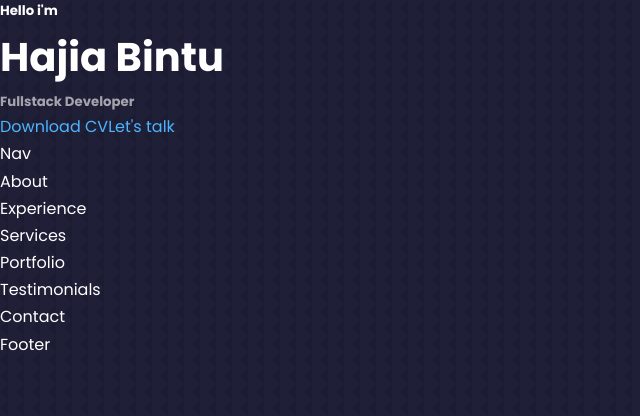
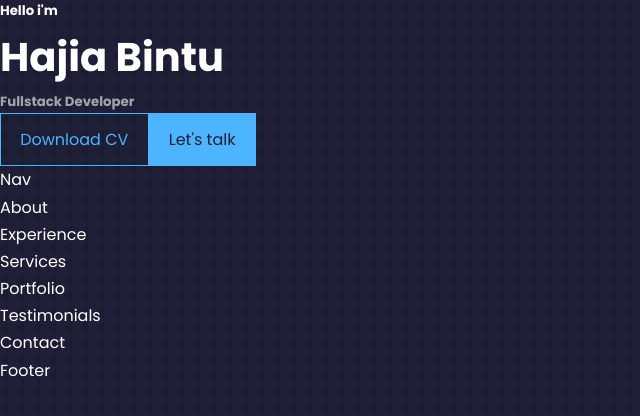
Before and after one commit to Meetkamal256/portfolio-website-template, a React (Create React App) app in the folder react-portfolio/: page / in a window 1280 px wide. Shown: the top 416 px of the page, without its empty margins (0-640 px from the left). Built offline with nearby package versions, Linux system fonts and the light colour scheme.

Commit message:
CTA component layout and styling done

```diff
--- a/react-portfolio/src/components/header/CTA.jsx
+++ b/react-portfolio/src/components/header/CTA.jsx
@@ -4,10 +4,12 @@
 const CTA = () => {
   return (
     <div className="cta">
-      <a href={CV} download>
+      <a href={CV} download className="btn">
         Download CV
       </a>
-      <a href="#contact">Let's talk</a>
+      <a href="#contact" className="btn btn-primary">
+        Let's talk
+      </a>
     </div>
   );
 };
--- a/react-portfolio/src/index.css
+++ b/react-portfolio/src/index.css
@@ -96,8 +96,13 @@
   transition: var(--transition);
 }
 
+.btn-primary {
+  background: var(--color-primary);
+  color: var(--color-bg);
+}
+
 .btn:hover {
-  background: var(--white);
+  background: var(--color-white);
   color: var(--color-bg);
 }
 
```
